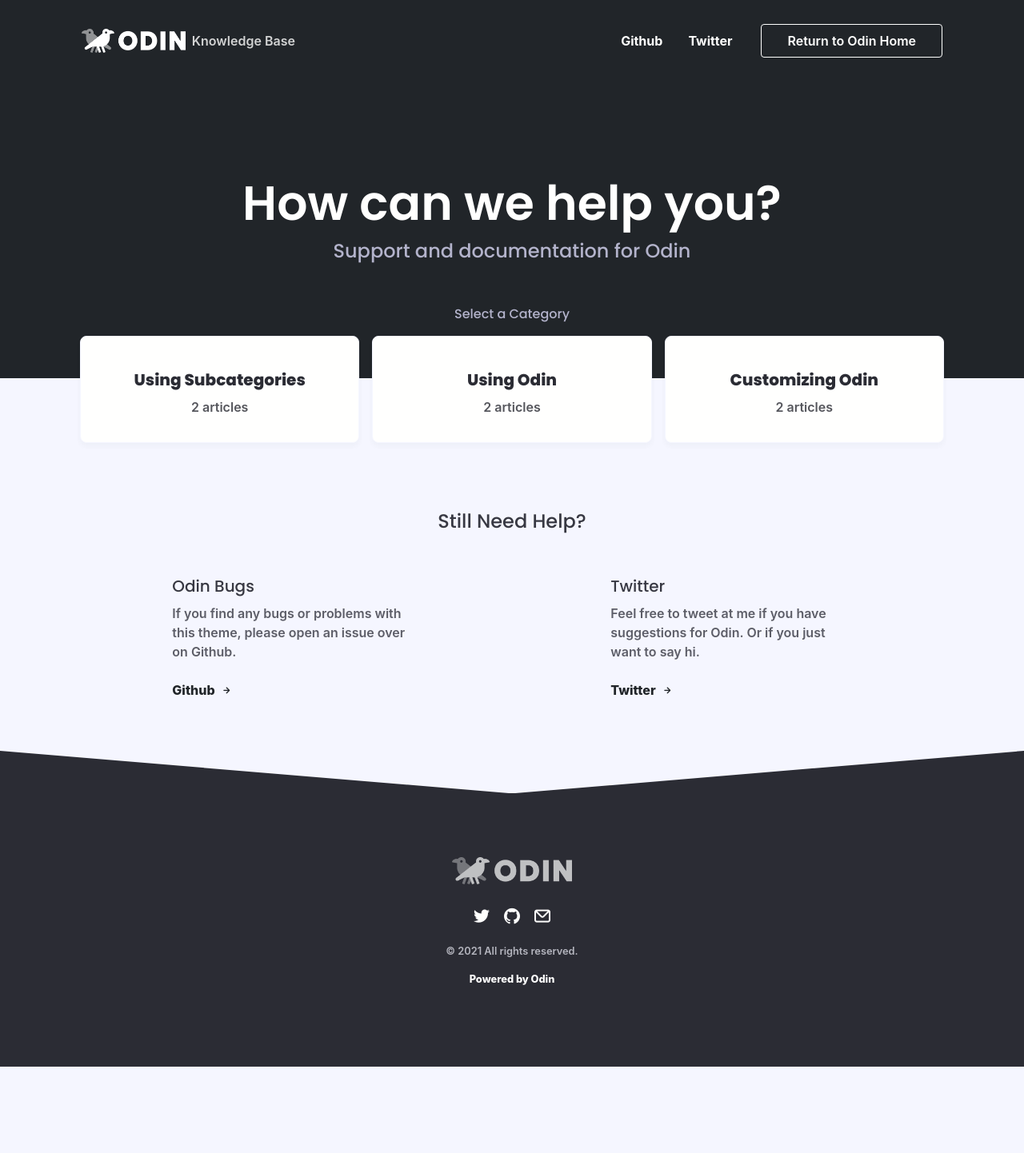
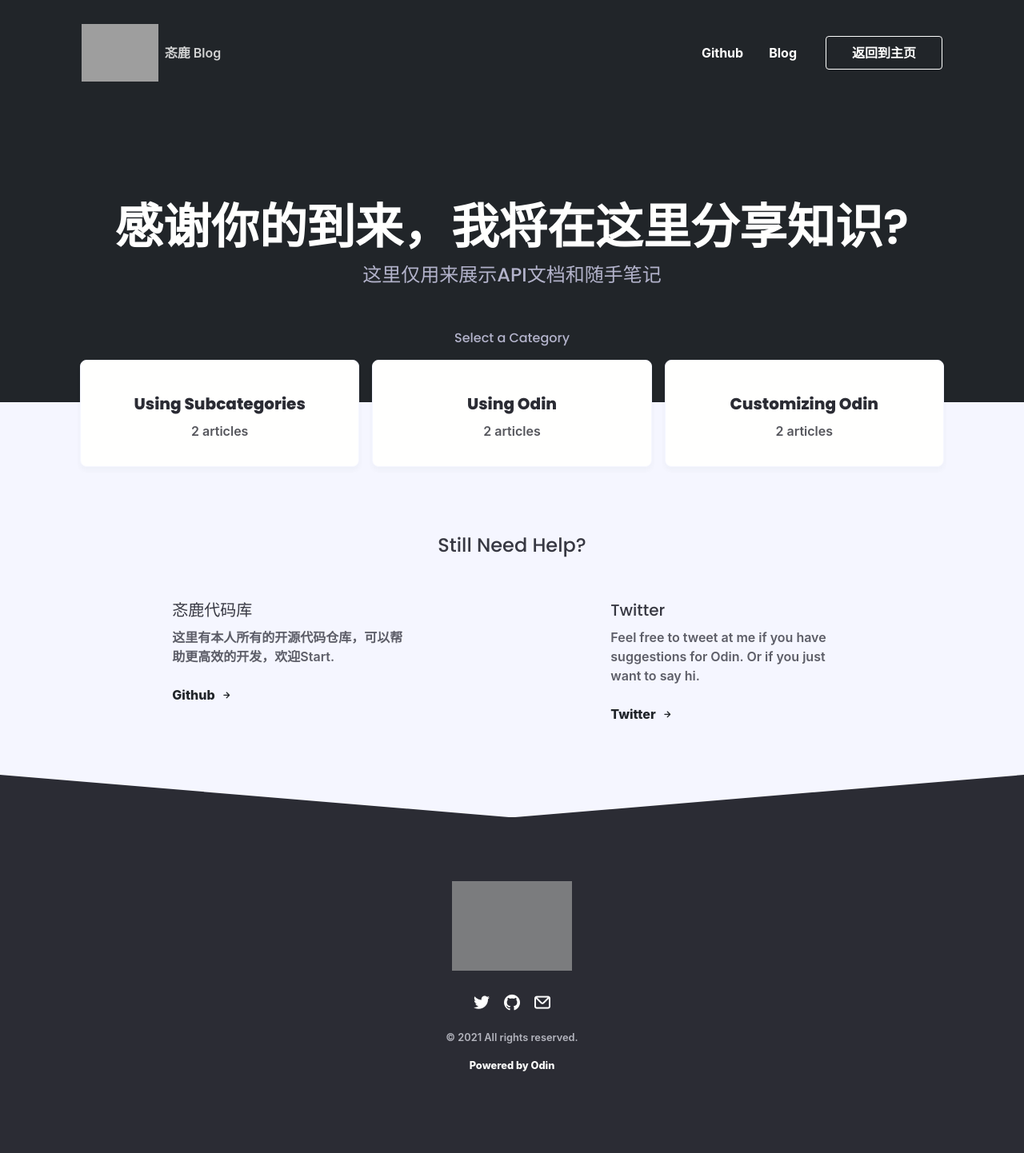
Before and after one commit to Chen-Xi-g/chen-xi-g.github.io, a Jekyll site: the page built from index.html, in a window 1280 px wide. Shown: the whole page at 80% size. Built offline with Jekyll 4.4.1, drawn with Linux system fonts in a browser that asks for light colours; nearby versions of some CDN libraries; some web fonts are replaced; comment, search, counter and statistics services are not loaded; before the commit the page ends 1334 px from its top, so only the background shows below that.

Commit message:
修改Config

```diff
--- a/_config.yml
+++ b/_config.yml
@@ -18,27 +18,27 @@
 # You can create any custom variable you would like, and they will be accessible
 # in the templates via {{ site.myvariable }}.
 
-title: Odin - A Jekyll Knowledge Base Theme
-description: Odin is a simple to setup and use Jekyll theme for help desks and knowledge bases. Hosts for free on Github Pages!
-baseurl: /odin # the subpath of your site, e.g. /support
-url: https://teaguns.github.io # the base hostname AND PROTOCOL for your site, e.g. http://example.com
+title: 一个用Github搭建的个人Blog
+description: 这个Blog用来展示个人的Api文档和随手笔记。
+baseurl: # the subpath of your site, e.g. /support
+url: https://chen-xi-g.github.io/ # the base hostname AND PROTOCOL for your site, e.g. http://example.com
 permalink: /:categories/:title
 
-content_type: Knowledge Base #Define whether this is a knowledge base, help center, or something else
+content_type: 忞鹿 Blog #Define whether this is a knowledge base, help center, or something else
 use_authors: true #Set this to false to disable showing post authors
 
-brand_logo: logo.png
-brand_name: Odin
-header: How can we help you?
-subheader: Support and documentation for Odin
+brand_logo: https://blog.minlukj.com/wp-content/uploads/2020/08/组-27144.png
+brand_name: 忞鹿
+header: 感谢你的到来，我将在这里分享知识?
+subheader: 这里仅用来展示API文档和随手笔记
 
 meta_image: odin-meta.png
 
 # Social Links
-twitter_username: TheTeaGuns
+twitter_username: 忞鹿
 facebook_page:
-github_username: TeaGuns
-email: m@credd.in
+github_username: ChenXi
+email: a912816369@gmail.com
 linkedin_page:
 instagram_username:
 
@@ -47,25 +47,25 @@ instagram_username:
 nav_item_one: Github
 nav_item_one_link: https://github.com/TeaGuns/odin
 
-nav_item_two: Twitter
-nav_item_two_link: https://twitter.com/TheTeaGuns
+nav_item_two: Blog
+nav_item_two_link: http://me.minlukj.com/
 
 nav_item_three: #
 nav_item_three_link: #
 
-nav_button: Return to Odin Home
-nav_button_link: https://teaguns.github.io/odin/
+nav_button: 返回到主页
+nav_button_link: https://chen-xi-g.github.io/
 
 # More Help
-help_one_title: Odin Bugs
-help_one_content: If you find any bugs or problems with this theme, please open an issue over on Github.
+help_one_title: 忞鹿代码库
+help_one_content: 这里有本人所有的开源代码仓库，可以帮助更高效的开发，欢迎Start.
 help_one_button: Github
 help_one_link: https://github.com/TeaGuns/odin/issues
 
 help_two_title: Twitter
 help_two_content: Feel free to tweet at me if you have suggestions for Odin. Or if you just want to say hi.
 help_two_button: Twitter
-help_two_link: https://twitter.com/theteaguns
+help_two_link: https://github.com/Chen-Xi-g
 
 # Build settings
 theme: minima
```
